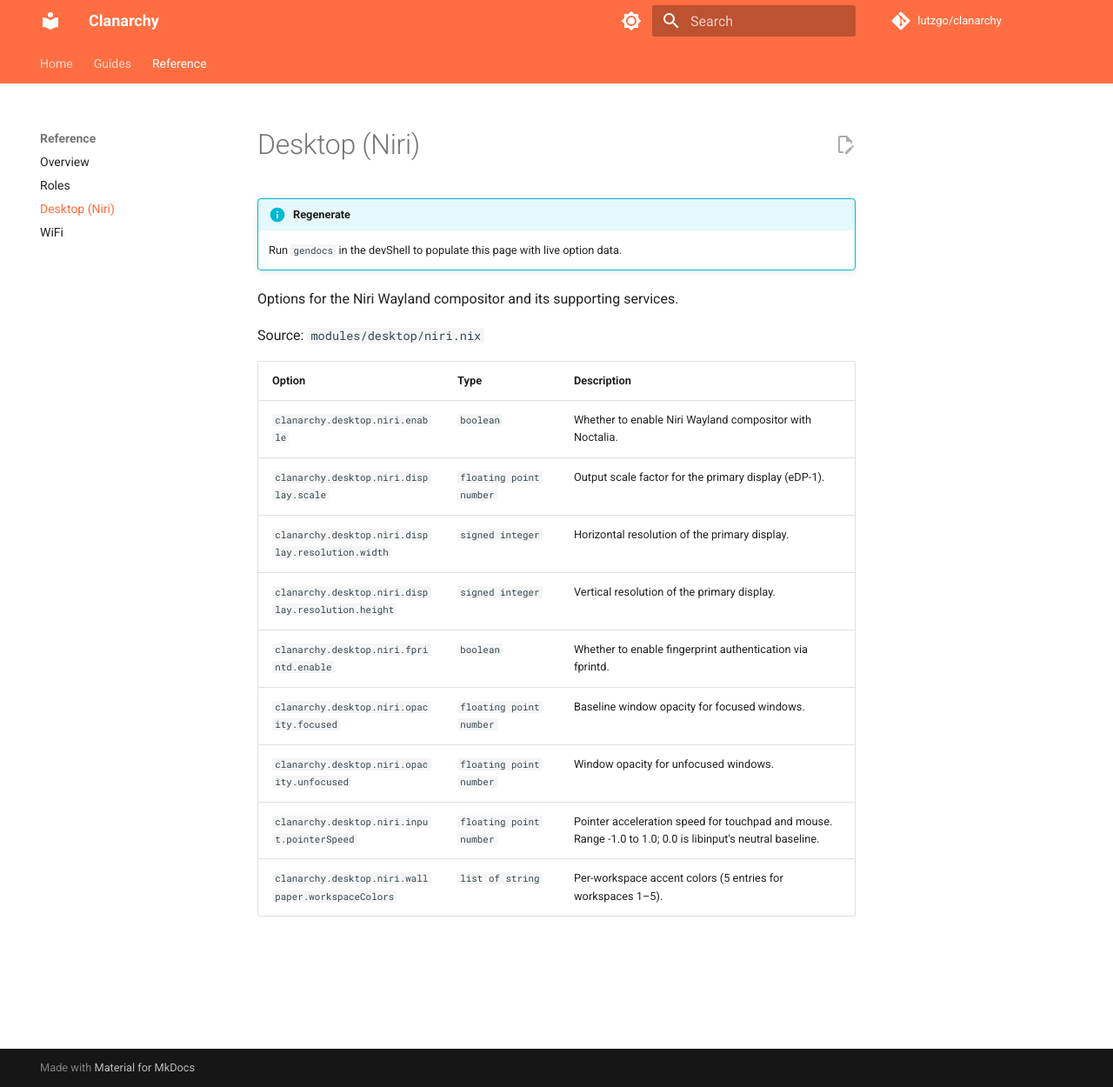
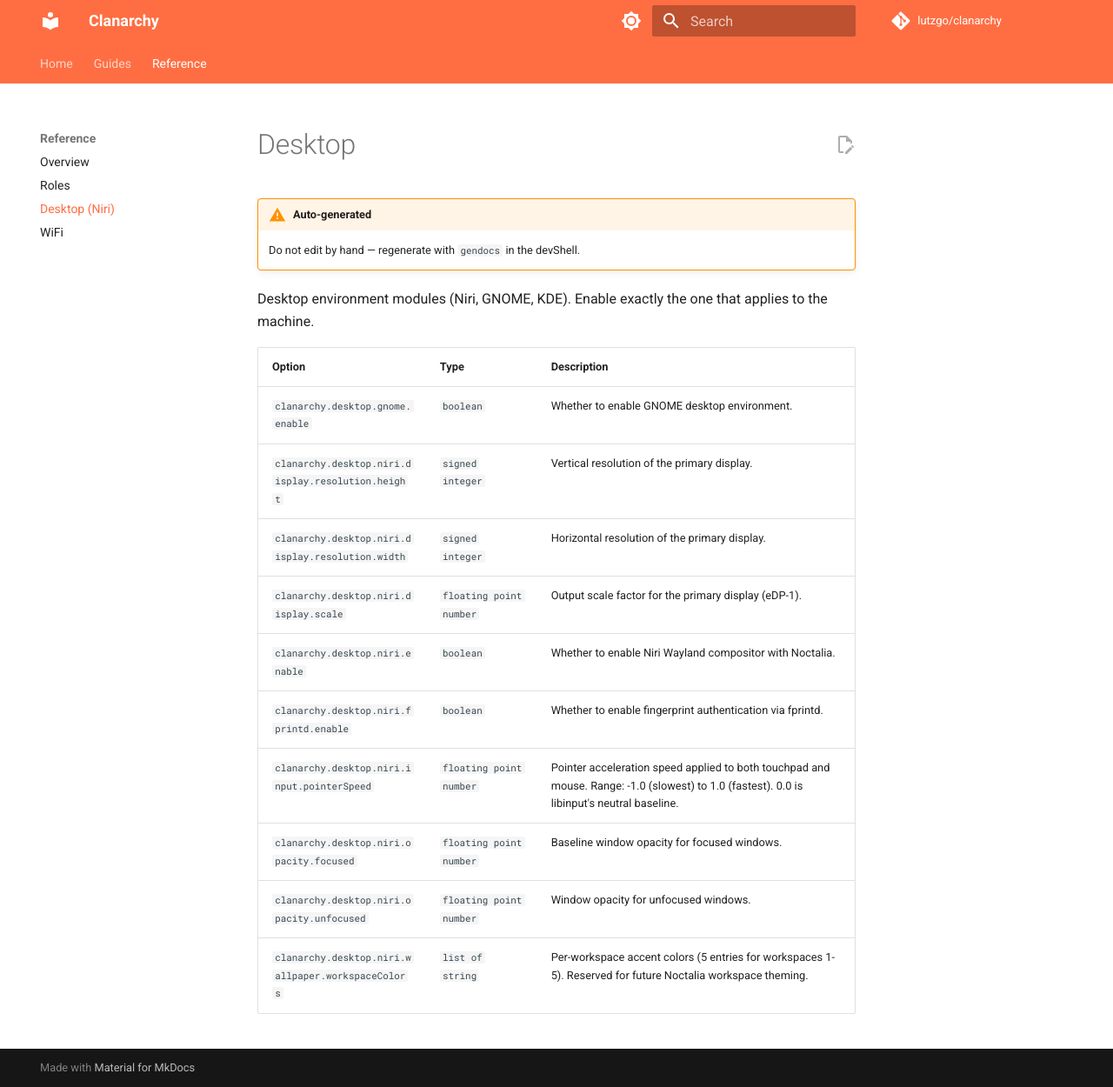
Before and after one commit to lutzgo/clanarchy, an MkDocs documentation site: the page built from docs/reference/desktop.md, in a window 1280 px wide and 1250 px high. Shown: the whole window at 87% size. Built offline with MkDocs 1.6.1 and Material for MkDocs 9.7.7, drawn with Linux system fonts in a browser that asks for light colours; comment, search, counter and statistics services are not loaded.

Commit message:
fix(ssh): add HostKeyAlgorithms override for biene; update docs
Add biene.skynet.lan/10.0.10.105 to lgo's SSH matchBlocks with
HostKeyAlgorithms=ssh-ed25519, same fix as miralda.goclan.org.
Prevents gnupg 2.4.x from refusing card-backed ed25519 signing due to
the publickey-hostbound-v00@openssh.com extension.

Update gen-options.py to merge clanarchy options from all machines
(miralda + biene) so gnome/kde desktop options appear in the reference
docs. Regenerate docs/reference/desktop.md with the new GNOME option.

Co-Authored-By: Claude Sonnet 4.6 <noreply@anthropic.com>

```diff
--- a/docs/reference/desktop.md
+++ b/docs/reference/desktop.md
@@ -1,20 +1,19 @@
-# Desktop (Niri)
+# Desktop
 
-!!! info "Regenerate"
-    Run `gendocs` in the devShell to populate this page with live option data.
+!!! warning "Auto-generated"
+    Do not edit by hand — regenerate with `gendocs` in the devShell.
 
-Options for the Niri Wayland compositor and its supporting services.
-
-Source: `modules/desktop/niri.nix`
+Desktop environment modules (Niri, GNOME, KDE). Enable exactly the one that applies to the machine.
 
 | Option | Type | Description |
 |--------|------|-------------|
+| `clanarchy.desktop.gnome.enable` | `boolean` | Whether to enable GNOME desktop environment. |
+| `clanarchy.desktop.niri.display.resolution.height` | `signed integer` | Vertical resolution of the primary display. |
+| `clanarchy.desktop.niri.display.resolution.width` | `signed integer` | Horizontal resolution of the primary display. |
+| `clanarchy.desktop.niri.display.scale` | `floating point number` | Output scale factor for the primary display (eDP-1). |
 | `clanarchy.desktop.niri.enable` | `boolean` | Whether to enable Niri Wayland compositor with Noctalia. |
-| `clanarchy.desktop.niri.display.scale` | `floating point number` | Output scale factor for the primary display (eDP-1). |
-| `clanarchy.desktop.niri.display.resolution.width` | `signed integer` | Horizontal resolution of the primary display. |
-| `clanarchy.desktop.niri.display.resolution.height` | `signed integer` | Vertical resolution of the primary display. |
 | `clanarchy.desktop.niri.fprintd.enable` | `boolean` | Whether to enable fingerprint authentication via fprintd. |
+| `clanarchy.desktop.niri.input.pointerSpeed` | `floating point number` | Pointer acceleration speed applied to both touchpad and mouse. Range: -1.0 (slowest) to 1.0 (fastest). 0.0 is libinput's neutral baseline. |
 | `clanarchy.desktop.niri.opacity.focused` | `floating point number` | Baseline window opacity for focused windows. |
 | `clanarchy.desktop.niri.opacity.unfocused` | `floating point number` | Window opacity for unfocused windows. |
-| `clanarchy.desktop.niri.input.pointerSpeed` | `floating point number` | Pointer acceleration speed for touchpad and mouse. Range -1.0 to 1.0; 0.0 is libinput's neutral baseline. |
-| `clanarchy.desktop.niri.wallpaper.workspaceColors` | `list of string` | Per-workspace accent colors (5 entries for workspaces 1–5). |
+| `clanarchy.desktop.niri.wallpaper.workspaceColors` | `list of string` | Per-workspace accent colors (5 entries for workspaces 1-5). Reserved for future Noctalia workspace theming. |
```
Also changed, not shown: docs/reference/roles.md (+4 -6 lines), docs/reference/wifi.md (+2 -6 lines), 2 other files.
